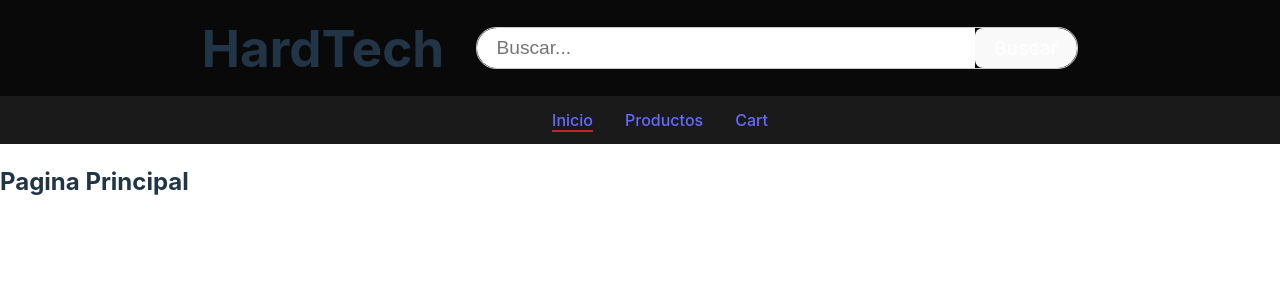
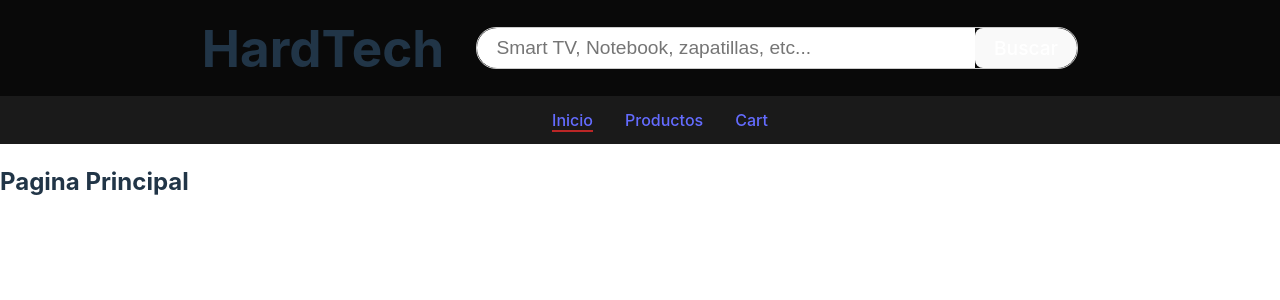
Before and after one commit to Varcris/Hard-Tech, a React (Vite) app: page / in a window 1280 px wide. Shown: the top 300 px of the page. Built offline with nearby package versions, Linux system fonts and the light colour scheme; no server answers.

Commit message:
refactorig in header

```diff
--- a/src/App.jsx
+++ b/src/App.jsx
@@ -1,7 +1,7 @@
 import { BrowserRouter, Routes, Route } from "react-router-dom";
 import Home from "./pages/Home";
 import Cart from "./pages/Cart";
-import NavBar from "./components/NavBar";
+import Header from "./components/Header";
 import { NotFound } from "./components/NotFound";
 import ProductList from "./pages/ProductList";
 import { ProductsContextProvider } from "./context/ProductsContext";
@@ -10,7 +10,7 @@ import "./App.css";
 function App() {
   return (
     <BrowserRouter>
-      <NavBar />
+      <Header />
       <ProductsContextProvider>
         <Routes>
           <Route path="*" element={<NotFound />} />
--- /dev/null
+++ b/src/components/Header.jsx
@@ -0,0 +1,17 @@
+import { NavBar } from "./NavBar";
+import { SearchBar } from "./SearchBar";
+import "../styles/header.css";
+
+const Header = () => {
+  return (
+    <header>
+      <div className="bar">
+        <h1>HardTech</h1>
+        <SearchBar />
+      </div>
+      <NavBar />
+    </header>
+  );
+};
+
+export default Header;
--- a/src/components/NavBar.jsx
+++ b/src/components/NavBar.jsx
@@ -1,14 +1,8 @@
 import { NavLink } from "react-router-dom";
-import SearchBar from "./SearchBar";
-import "../styles/NavBar.css";
+import "../styles/navbar.css";
 
-function NavBar() {
+export const NavBar = () => {
   return (
-    <header>
-      <div className="bar">
-        <h1>HardTech</h1>
-        <SearchBar />
-      </div>
     <nav>
       <ul>
         <li>
@@ -37,8 +31,5 @@ function NavBar() {
         </li>
       </ul>
     </nav>
-    </header>
   );
-}
-
-export default NavBar;
+};
--- a/src/components/SearchBar.jsx
+++ b/src/components/SearchBar.jsx
@@ -1,11 +1,15 @@
 import "../styles/searchbar.css";
-const SearchBar = () => {
+export const SearchBar = () => {
   return (
-    <div className="searchbar">
-      <input type="text" placeholder="Buscar..." />
+    <form className="searchbar">
+      <input
+        onChange={() => {}}
+        type="search"
+        name="search"
+        id="search"
+        placeholder="Smart TV, Notebook, zapatillas, etc..."
+      />
       <button type="submit">Buscar</button>
-    </div>
+    </form>
   );
 };
-
-export default SearchBar;
--- /dev/null
+++ b/src/styles/header.css
@@ -0,0 +1,15 @@
+header{
+    background-color: #1a1a1a;
+    width: 100%;
+}
+
+
+.bar{
+    width: 100%;
+    height: 6rem;
+    display: flex;
+    align-items: center;
+    justify-content: center;
+    background-color: #090909;
+    gap: 2rem;
+}
```
Lines whose indentation alone changed are shown as unchanged.
